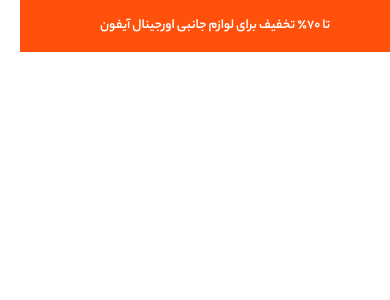
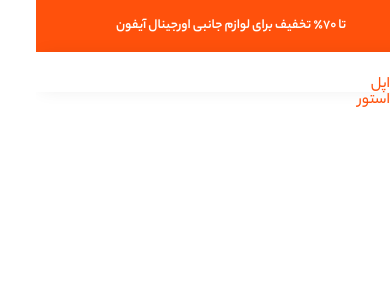
Before and after one commit to m4hdimadani/Apple-Store, a Next.js app: page / in a window 390 px wide. Shown: the top 300 px of the page. Built offline with nearby package versions, Linux system fonts and the light colour scheme.

Commit message:
created headers and hambergerBar

```diff
--- a/src/app/HomePage.js
+++ b/src/app/HomePage.js
@@ -1,10 +1,12 @@
-import Navbar from '@/components/Navbar'
+"use client"
+
+import Header from '@/components/Header'
 import React from 'react'
 
 function HomePage() {
   return (
     <>
-    <Navbar />
+    <Header />
     </>
   )
 }
--- /dev/null
+++ b/src/app/bascets/page.js
@@ -0,0 +1,7 @@
+import React from "react";
+
+function Bascets() {
+  return <div>Bascets</div>;
+}
+
+export default Bascets;
--- a/src/app/layout.js
+++ b/src/app/layout.js
@@ -18,7 +18,7 @@
 
 export default function RootLayout({ children }) {
   return (
-    <html lang="fa" foxified=""  dir="rtl">
+    <html lang="fa" foxified=""  dir="rtl"  className="mdl-js">
       <body
         className={`${geistSans.variable} ${geistMono.variable} antialiased`}
       >
--- /dev/null
+++ b/src/components/Header.js
@@ -0,0 +1,63 @@
+import Image from "next/image";
+import React, { useState } from "react";
+import hamburger from "../assets/svg/hamburger.svg";
+import Logo from "../assets/svg/app-store.svg";
+import HamburgerModal from "@/modal/HamburgerModal";
+import ShopingCard from "../assets/svg/shopping-cart.svg";
+
+function Header() {
+  const [hambur, setHambur] = useState(false);
+  const [bascet, setBascet] = useState("");
+
+
+
+  const hamburgerHandler = () => {
+    setHambur(true);
+  };
+
+  const bascetHandler = () => {
+
+  };
+
+  return (
+    <div>
+      <div className="h-13 md:h-[70px] bg-primary flex items-center justify-center">
+        <p className="text-sm md:text-base text-white font-semibold">
+          تا ۷۰٪ تخفیف برای لوازم جانبی اورجینال آیفون
+        </p>
+      </div>
+      <div className="max-lg:shadow-[0_0_20px_-5px_#0000001A] lg:border-b border-[#E6E6E6] h-10">
+        <div className="container">
+          <div>
+            {!hambur ? (
+              <div>
+                <button
+                  className="md:hidden cursor-pointer"
+                  onClick={hamburgerHandler}
+                >
+                  <Image src={hamburger} alt="hamburger" />
+                </button>
+              </div>
+            ) : (
+              <HamburgerModal />
+            )}
+            <div className="flex items-center gap-1 text-primary font-medium md:gap-5">
+              <Image className="w-8 md:13px" src={Logo} alt="logo" />
+              <p className="w-5 leading-4 md:w-fit md:text-[30px]">اپل استور</p>
+            </div>
+            <div>
+              <div>
+                <button onClick={bascetHandler}>
+                  <Image src={ShopingCard} alt="bascets" />
+                </button>
+              </div>
+            </div>
+          </div>
+        </div>
+        <div></div>
+      </div>
+    </div>
+  );
+}
+
+export default Header;
--- a/src/components/Navbar.js
+++ /dev/null
@@ -1,15 +0,0 @@
-import React from "react";
-
-function Navbar() {
-  return (
-    <div>
-      <div className="h-13 md:h-[70px] bg-primary flex items-center justify-center">
-        <p className="text-sm md:text-base text-white font-semibold">تا ۷۰٪ تخفیف برای لوازم جانبی اورجینال آیفون</p>
-      </div>
-      <div></div>
-      <div></div>
-    </div>
-  );
-}
-
-export default Navbar;
--- /dev/null
+++ b/src/modal/HamburgerModal.js
@@ -0,0 +1,9 @@
+import React from 'react'
+
+function HamburgerModal() {
+  return (
+    <div className='z-20'>HamburgerModal</div>
+  )
+}
+
+export default HamburgerModal
```
